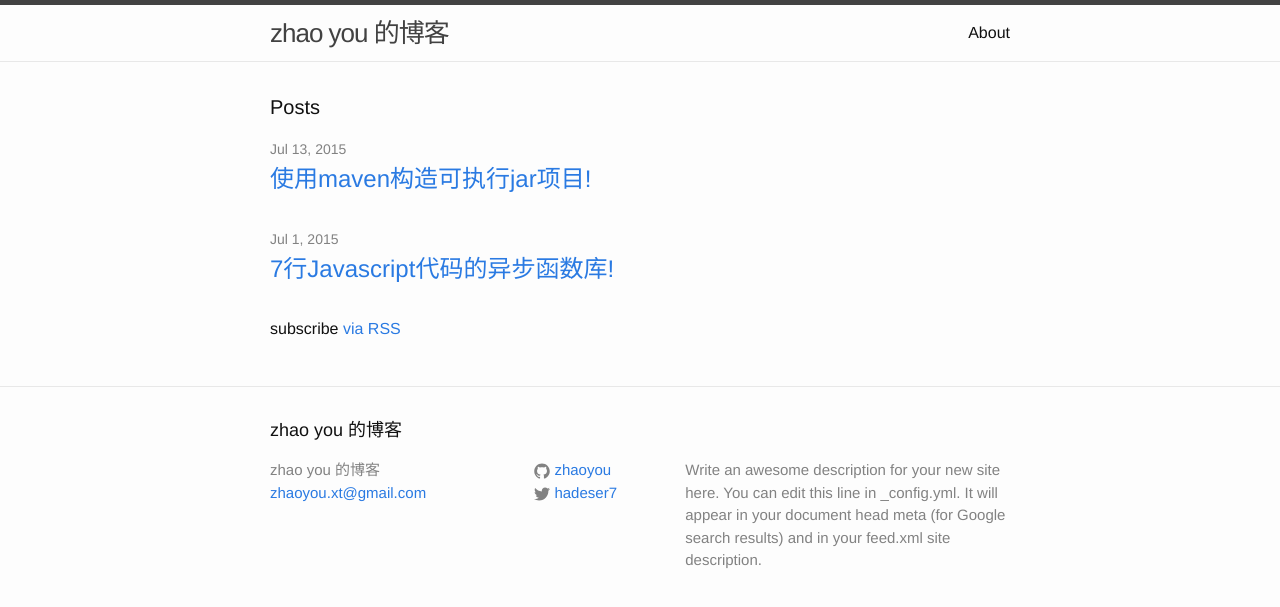
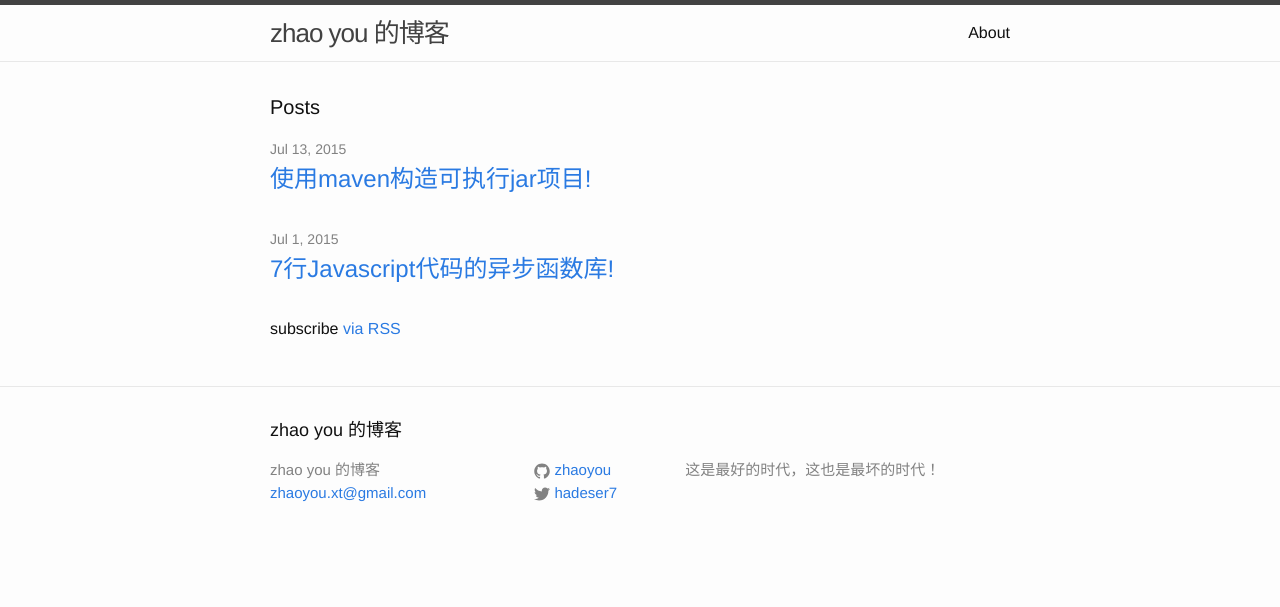
Before and after one commit to zhaoyou/zhaoyou.github.io, a Jekyll site: the page built from index.html, in a window 1280 px wide. Shown: the top 607 px of the page. Built offline with Jekyll 4.4.1, drawn with Linux system fonts in a browser that asks for light colours.

Commit message:
update site description

```diff
--- a/_config.yml
+++ b/_config.yml
@@ -2,9 +2,7 @@
 title: zhao you 的博客
 email: zhaoyou.xt@gmail.com
 description: > # this means to ignore newlines until "baseurl:"
-  Write an awesome description for your new site here. You can edit this
-  line in _config.yml. It will appear in your document head meta (for
-  Google search results) and in your feed.xml site description.
+  这是最好的时代，这也是最坏的时代！
 baseurl: "" # the subpath of your site, e.g. /blog/
 url: "http://zhaoyou.github.io" # the base hostname & protocol for your site
 twitter_username: hadeser7
```
